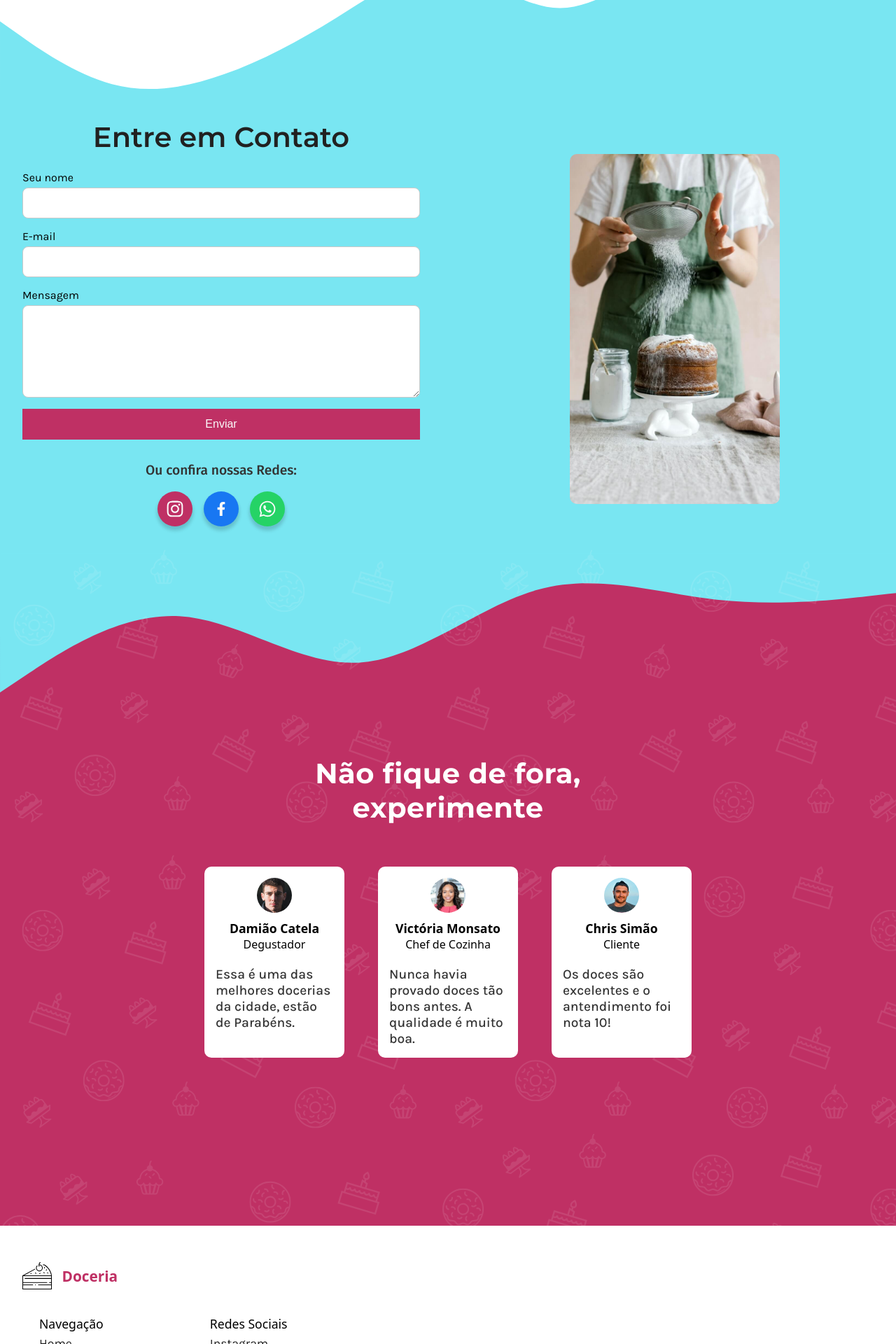
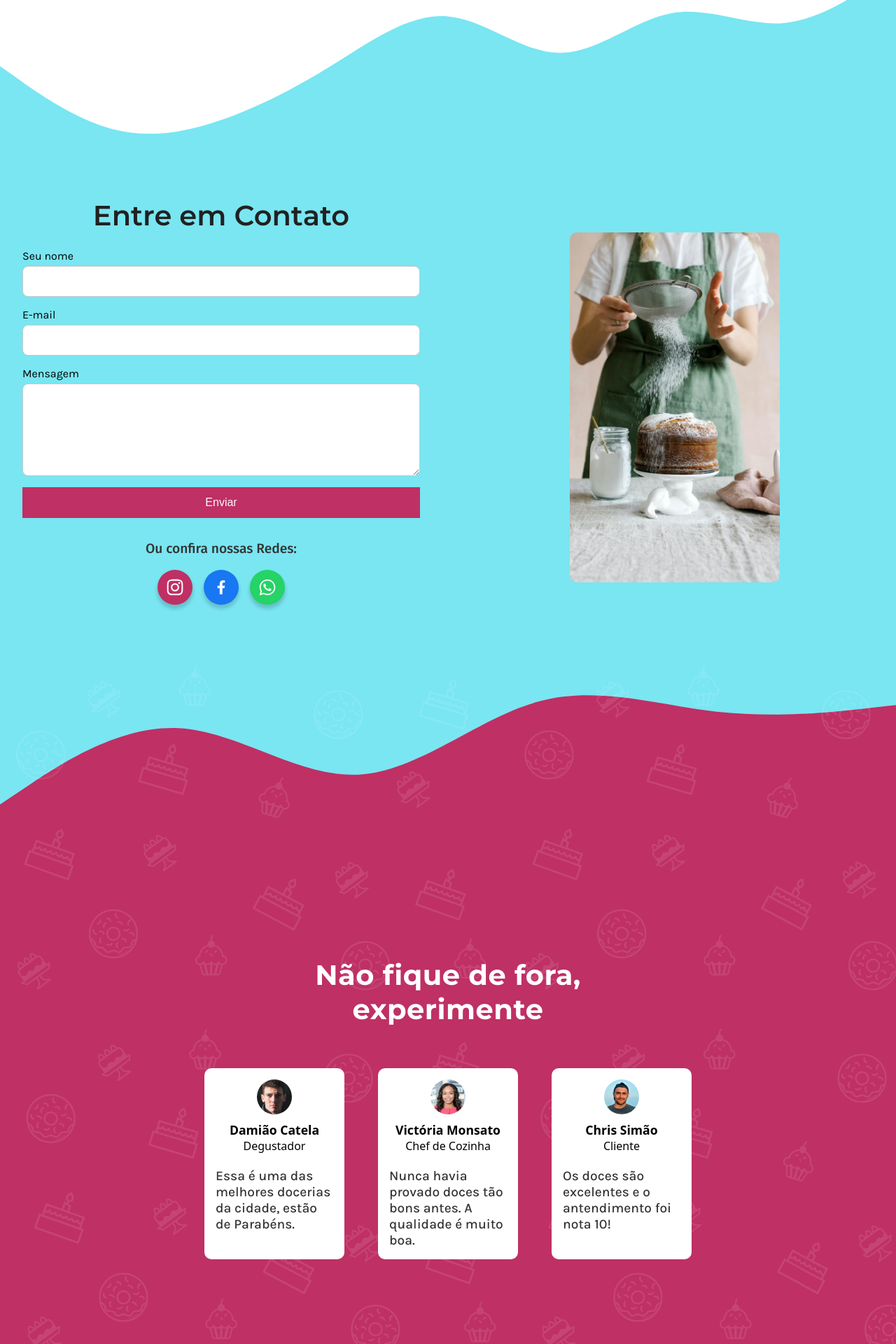
Before and after one commit to Nelson-DevStack/doceria-site, a React (Vite) app: page / in a window 1280 px wide. Shown: the part 1885-3805 px from the top of the page at 70% size. Built offline with nearby package versions, Linux system fonts and the light colour scheme.

Commit message:
Navigation and Meta tags

```diff
--- a/index.html
+++ b/index.html
@@ -7,7 +7,10 @@
     <link rel=”mask-icon” href="./src/assets/cake-icon.svg" color="#000000">
     <link rel="apple-touch-icon" href="'./src/assets/cake-icon.svg">
     <meta name="viewport" content="width=device-width, initial-scale=1.0" />
+    <meta name="author" content="Nelson Carvalho | Github: Nelson-DevStack" />
     <title>Doceria</title>
+    <meta  name="description" content="Site de uma Doceria para demonstrar HTML, CSS e JavaScript" />
+    <meta name="robots" content="follow" />
   </head>
   <body>
     <div id="root"></div>
--- a/src/components/AboutSection/style.module.css
+++ b/src/components/AboutSection/style.module.css
@@ -1,7 +1,6 @@
 .section {
   width: 100%;
   grid-column: span 3;
-  /* padding: 2em 0; */
   padding: 5em 0;
   z-index: 10;
 }
@@ -52,7 +51,7 @@
   .section {
     grid-column: span 12;
     grid-auto-rows: auto;
-    padding: 3em;
+    /* padding: 3em; */
   }
 
   .contentWrapper {
--- a/src/components/ContactSection/style.module.css
+++ b/src/components/ContactSection/style.module.css
@@ -27,7 +27,8 @@
 }
 
 .content {
-  padding: 2em 0;
+  /* padding: 2em 0; */
+  padding: 5em 0;
   background-color: var(--skyBlue);
 }
 
--- a/src/components/Navbar/index.tsx
+++ b/src/components/Navbar/index.tsx
@@ -107,7 +107,7 @@ const Navbar = () => {
                   spy
                   smooth
                   duration={500}
-                  offset={20}
+                  offset={90}
                   onClick={() => setShowNavbar(false)}
                 >
                   Contato
@@ -120,7 +120,7 @@ const Navbar = () => {
                   spy
                   smooth
                   duration={500}
-                  offset={-70}
+                  offset={-90}
                   onClick={() => setShowNavbar(false)}
                 >
                   Reviews
--- a/src/components/ReviewsSection/style.module.css
+++ b/src/components/ReviewsSection/style.module.css
@@ -1,6 +1,6 @@
 .section {
-  /* padding: 0 0 8em 0; */
-  padding: 8em 0 8em 0;
+  /* padding: 8em 0 8em 0; */
+  padding: 15em 0 8em 0;
   width: 100%;
   background-color: var(--mainColor);
   grid-column: span 3;
@@ -75,7 +75,8 @@
 @media screen and (min-width: 768px) {
   .section {
     grid-column: span 12;
-    padding: 0 0 15em 0;
+    /* padding: 0 0 15em 0; */
+    padding: 8em 0 15em 0;
   }
 
   .section::after {
```
Also changed, not shown: .eslintrc.json.
